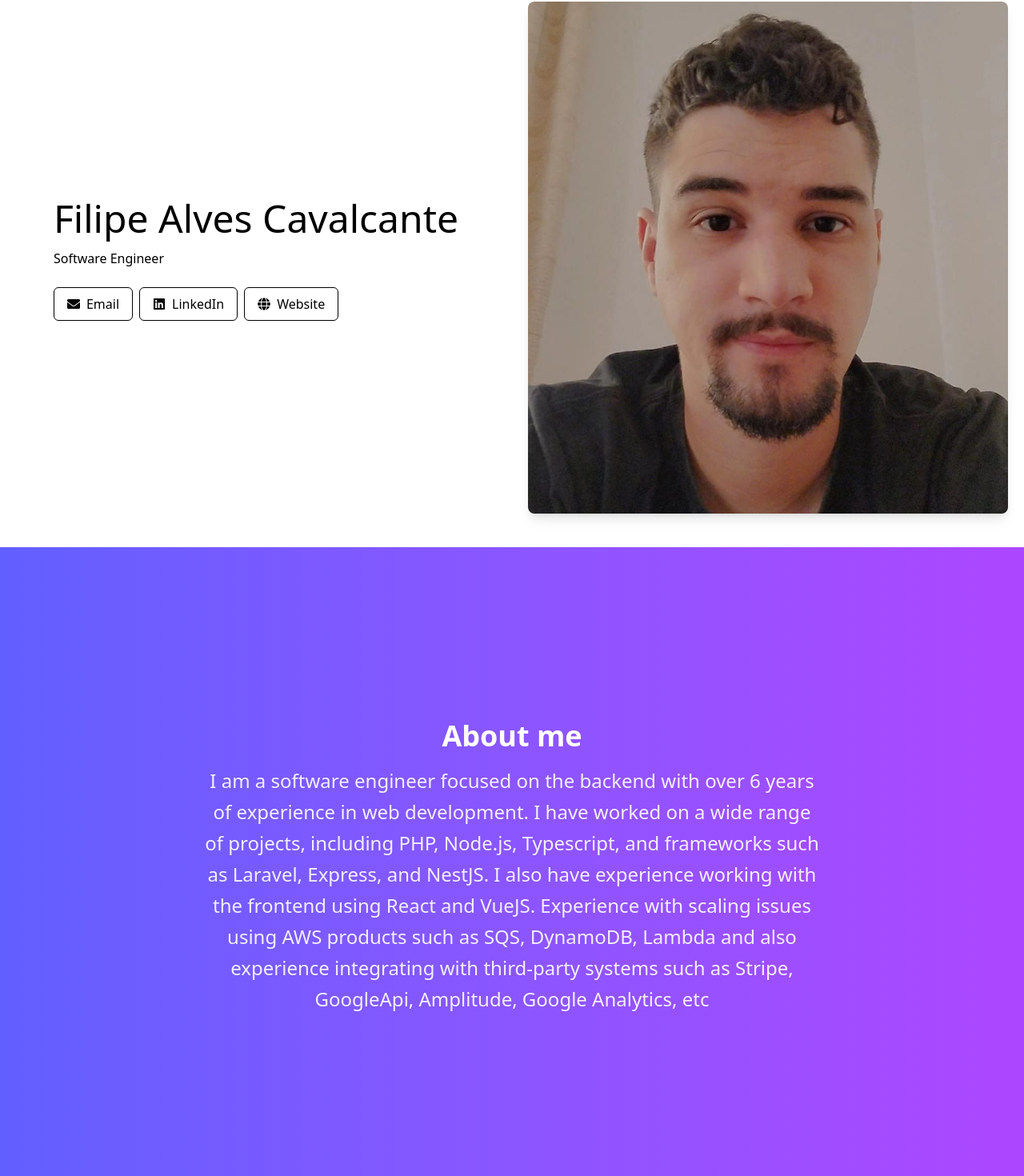
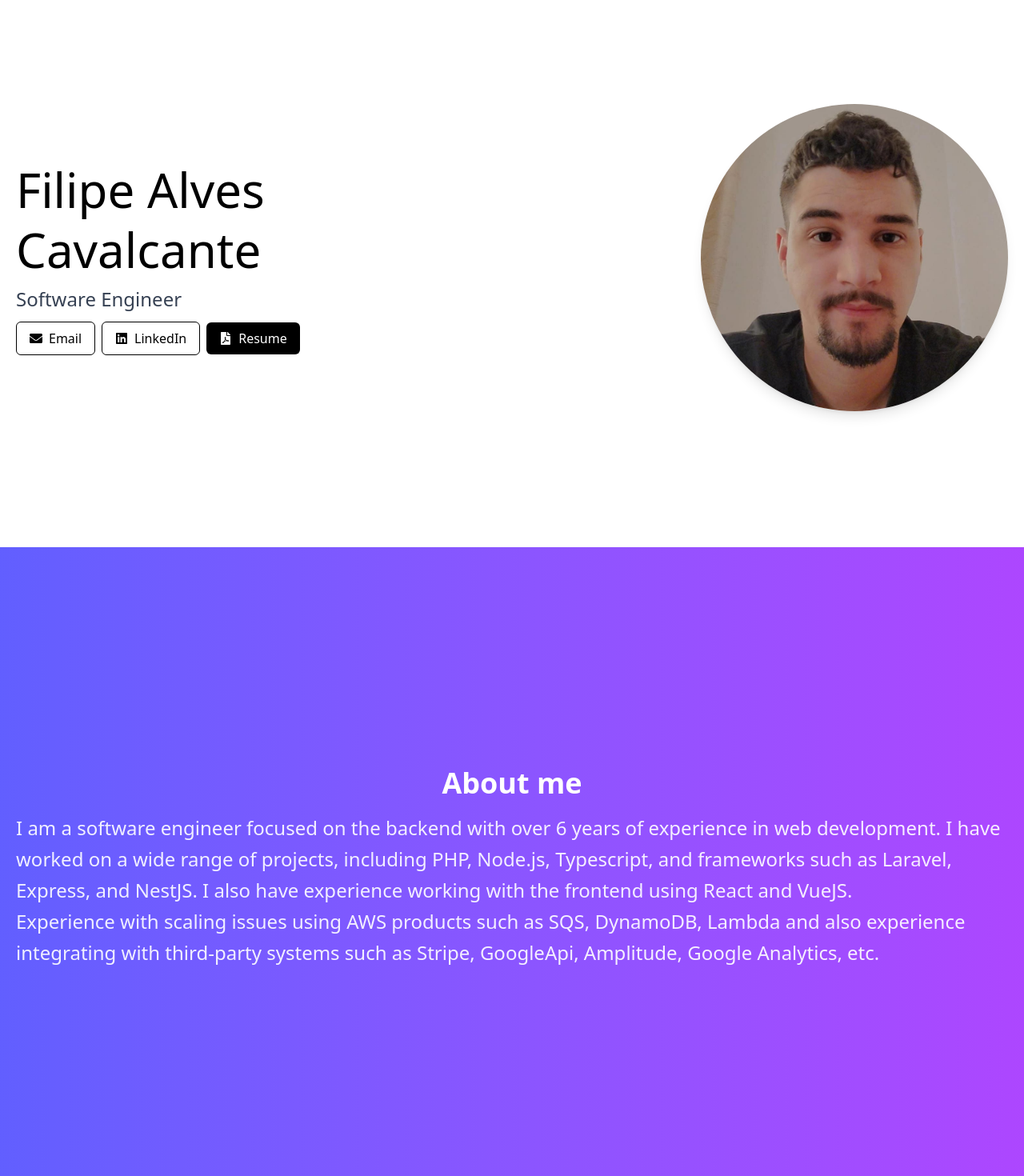
Before and after one commit to Cavalcantefilipe/MyFrankstein-React, a React (Vite) app: page / in a window 1280 px wide. Shown: the part 116-1586 px from the top of the page at 80% size. Built offline with nearby package versions, Linux system fonts and the light colour scheme.

Commit message:
fix: :art: finalize site

```diff
--- a/package.json
+++ b/package.json
@@ -11,6 +11,7 @@
   },
   "dependencies": {
     "@tailwindcss/vite": "^4.1.12",
+    "framer-motion": "12.23.12",
     "react": "^19.1.1",
     "react-dom": "^19.1.1",
     "react-icons": "5.5.0",
--- /dev/null
+++ b/src/components/AnimatedSection.jsx
@@ -0,0 +1,24 @@
+import React, { useRef } from 'react';
+import { useInView } from 'framer-motion';
+
+function AnimatedSection({ children, className = '', ...rest }) {
+  const ref = useRef(null);
+  const isInView = useInView(ref, { once: true, margin: '0px 0px -10% 0px' });
+
+  return (
+    <section ref={ref} className={className} {...rest}>
+      <span
+        style={{
+          transform: isInView ? 'none' : 'translateY(24px)',
+          opacity: isInView ? 1 : 0,
+          transition: 'all 0.9s cubic-bezier(0.17, 0.55, 0.55, 1) 0.15s',
+          display: 'block',
+        }}
+      >
+        {children}
+      </span>
+    </section>
+  );
+}
+
+export default AnimatedSection;
--- a/src/components/Footer.jsx
+++ b/src/components/Footer.jsx
@@ -5,9 +5,9 @@ function Footer() {
   return (
     <footer className="bg-white">
       <div className="page-container py-8">
-        <div className="flex flex-wrap items-center justify-between gap-4">
-          <p className="text-sm text-black/80">© {new Date().getFullYear()} Filipe Alves Cavalcante. All rights reserved.</p>
-          <div className="flex items-center gap-4 text-black/80">
+        <div className="flex flex-wrap items-center justify-between gap-4 sm:justify-between justify-center text-center">
+          <p className="text-sm text-black/80 w-full sm:w-auto">© {new Date().getFullYear()} Filipe Alves Cavalcante. All rights reserved.</p>
+          <div className="flex items-center gap-4 text-black/80 mx-auto sm:mx-0">
             <a href="mailto:filipe.alvescavalcante@gmail.com" aria-label="Email" className="hover:text-black">
               <FaEnvelope />
             </a>
--- a/src/pages/Index.jsx
+++ b/src/pages/Index.jsx
@@ -1,5 +1,6 @@
 import React, { useState } from 'react';
 import Header from '../components/Header.jsx';
+import AnimatedSection from '../components/AnimatedSection.jsx';
 import Footer from '../components/Footer.jsx';
 import filipe from '../assets/filipe.jpg';
 import { experiences as experienceData } from '../data/experience.js';
@@ -7,6 +8,7 @@ import {
   FaLinkedin,
   FaGlobe,
   FaEnvelope,
+  FaFilePdf,
   FaCloud,
   FaCubes,
   FaDatabase,
@@ -40,38 +42,25 @@ import {
   SiAwslambda,
 } from 'react-icons/si';
 function Index() {
-  React.useEffect(() => {
-    const observer = new IntersectionObserver(
-      (entries) => {
-        entries.forEach((entry) => {
-          if (entry.isIntersecting) entry.target.classList.add('is-visible');
-        });
-      },
-      { threshold: 0.12 }
-    );
-    document.querySelectorAll('.reveal').forEach((el) => observer.observe(el));
-    return () => observer.disconnect();
-  }, []);
+  React.useEffect(() => {}, []);
 
   return (
     <>
       <Header />
       <div className="with-header-offset bg-white text-black">
-        <div className="page-container grid h-full gap-10 min-h-[calc(100vh-var(--header-height))] w-full grid-cols-1 items-center justify-items-center lg:grid-cols-2 reveal">
-          <div className="row-start-2 lg:row-auto">
-            <h1 className="mb-2 lg:text-5xl !leading-tight text-3xl text-center lg:text-left">
+        <AnimatedSection className="page-container grid min-h-[calc(100dvh-var(--header-height))] w-full place-content-center">
+          <div className="grid grid-cols-1 lg:grid-cols-2 items-center gap-8 sm:gap-12">
+          <div className="order-2 lg:order-1 justify-self-center lg:justify-self-start max-w-2xl text-center lg:text-left">
+            <h1 className="mb-2 lg:text-6xl !leading-tight text-4xl">
               Filipe Alves Cavalcante
             </h1>
-            <h2
-              variant="lead"
-              className="mb-6 md:pr-16 xl:pr-28 text-center lg:text-left"
-            >
+            <h2 className="mb-3 text-xl lg:text-2xl text-gray-700">
               Software Engineer
             </h2>
-            <div className="flex flex-col items-center gap-2 sm:flex-row sm:items-start">
+            <div className="flex flex-col items-center gap-2 sm:flex-row sm:items-center sm:flex-wrap lg:items-center lg:justify-start justify-center">
               <a
                 href="mailto:filipe.alvescavalcante@gmail.com"
-                className="px-4 py-2 rounded-md  w-full border border-black sm:w-auto text-center flex items-center justif-center gap-2 hover:bg-black/5"
+                className="px-4 py-2 rounded-md w-full border border-black sm:w-auto text-center flex items-center justify-center gap-2 hover:bg-black/5"
               >
                 <FaEnvelope /> Email
               </a>
@@ -84,69 +73,55 @@ function Index() {
                 <FaLinkedin /> LinkedIn
               </a>
               <a
-                href="https://filipelab.com"
-                target="_blank"
-                rel="noreferrer"
-                className="px-4 py-2 rounded-md border border-black text-black w-full sm:w-auto text-center flex items-center justify-center gap-2 hover:bg-black/5"
+                href={'/resume'}
+                className="px-4 py-2 rounded-md bg-black text-white w-full sm:w-auto text-center flex items-center justify-center gap-2 hover:bg-black/80"
               >
-                <FaGlobe /> Website
+                <FaFilePdf /> Resume
               </a>
             </div>
           </div>
-          <img
-            alt="Filipe"
-            src={filipe}
-            className="h-[25rem] lg:h-[36rem] rounded-full w-full object-cover shadow-lg lg:h-[40rem] lg:w-[40rem] lg:rounded-lg"
-          />
-        </div>
+          <div className="order-1 lg:order-2 justify-self-center lg:justify-self-end">
+            <img
+              alt="Filipe"
+              src={filipe}
+              className="h-[16rem] w-[16rem] sm:h-[20rem] sm:w-[20rem] lg:h-[24rem] lg:w-[24rem] rounded-full object-cover shadow-lg"
+            />
+          </div>
+          </div>
+        </AnimatedSection>
       </div>
 
-      <section
-        id="about"
-        className="bg-gradient-to-r from-indigo-500 to-purple-500 reveal"
-      >
+      <AnimatedSection id="about" className="bg-gradient-to-r from-indigo-500 to-purple-500">
         <div className="page-container py-16 min-h-screen flex flex-col justify-center items-center text-center text-white">
           <h3 className="text-4xl font-semibold mb-4">About me</h3>
-          <div className="text-lg md:text-xl lg:text-2xl leading-relaxed max-w-4xl">
-            <AboutSummary />
+          <div className="text-lg md:text-xl lg:text-2xl leading-relaxed">
+          <p className="text-white/90 text-left">
+            I am a software engineer focused on the backend with over 6 years of experience in web development. I have worked on a wide range of projects, including PHP, Node.js, Typescript, and frameworks such as Laravel, Express, and NestJS. I also have experience working with the frontend using React and VueJS.<br/>
+            Experience with scaling issues using AWS products such as SQS, DynamoDB, Lambda and also experience integrating with third-party systems such as Stripe, GoogleApi, Amplitude, Google Analytics, etc.
+          </p>
           </div>
         </div>
-      </section>
+      </AnimatedSection>
 
-      <section
-        id="skills"
-        className="bg-gradient-to-r from-emerald-500 to-teal-500 reveal"
-      >
+      <AnimatedSection id="skills" className="bg-gradient-to-r from-emerald-500 to-teal-500">
         <div className="page-container py-16 min-h-screen flex flex-col justify-center items-center text-white">
           <h3 className="text-4xl font-semibold mb-6">Skills</h3>
           <SkillsFromCv />
         </div>
-      </section>
+      </AnimatedSection>
 
-      {/* Projects section intentionally removed as requested */}
-
-      <section
-        id="experience"
-        className="bg-gradient-to-r from-fuchsia-500 to-rose-500 reveal"
-      >
+      <AnimatedSection id="experience" className="bg-gradient-to-r from-fuchsia-500 to-rose-500">
         <div className="page-container py-16 min-h-screen flex flex-col justify-center items-center text-white">
           <h3 className="text-4xl font-semibold mb-6">Work experience</h3>
           <ExperienceFromCv />
         </div>
-      </section>
-
+      </AnimatedSection>
       <Footer />
     </>
   );
 }
 
 export default Index;
-
-function AboutSummary() {
-  const summary =
-    'I am a software engineer focused on the backend with over 6 years of experience in web development. I have worked on a wide range of projects, including PHP, Node.js, Typescript, and frameworks such as Laravel, Express, and NestJS. I also have experience working with the frontend using React and VueJS. Experience with scaling issues using AWS products such as SQS, DynamoDB, Lambda and also experience integrating with third-party systems such as Stripe, GoogleApi, Amplitude, Google Analytics, etc';
-  return <p className="max-w-3xl text-white/90 text-center">{summary}</p>;
-}
 
 function SkillsFromCv() {
   const [skills] = useState([
@@ -303,20 +278,16 @@ function ExperienceFromCv() {
   const items = experienceData;
   return (
     <div className="relative">
-      <div
-        className="absolute left-3 top-0 bottom-0 w-px bg-white/40"
-        aria-hidden="true"
-      />
+      <div className="absolute left-3 top-0 bottom-0 w-px" aria-hidden="true" />
       <div className="space-y-6">
         {items.map((exp, idx) => (
-          <div key={idx} className="relative pl-10">
-            <span className="absolute left-0 top-2 h-3 w-3 rounded-full bg-white" />
+          <div key={idx} className="relative">
             <div className="rounded-lg border border-white p-5 text-white">
               <div className="flex flex-col sm:flex-row sm:items-center sm:justify-between gap-1">
                 <h4 className="font-semibold">
                   {exp.title} · {exp.company}
                 </h4>
-                <span className="text-sm text-white/80">
+                <span className="text-sm text-white/90">
                   {exp.period}
                   {exp.location ? ` · ${exp.location}` : ''}
                 </span>
```
Also changed, not shown: 2 other files (tests, documents, lock files or other folders).
